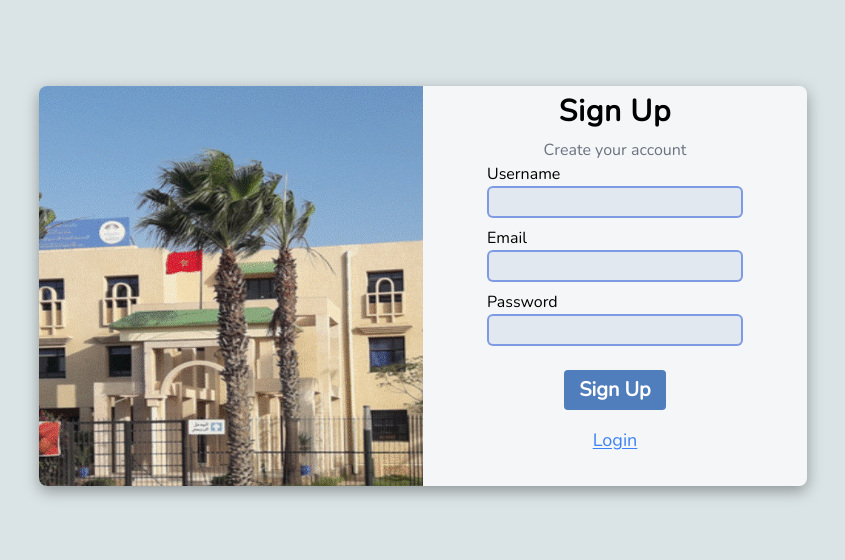
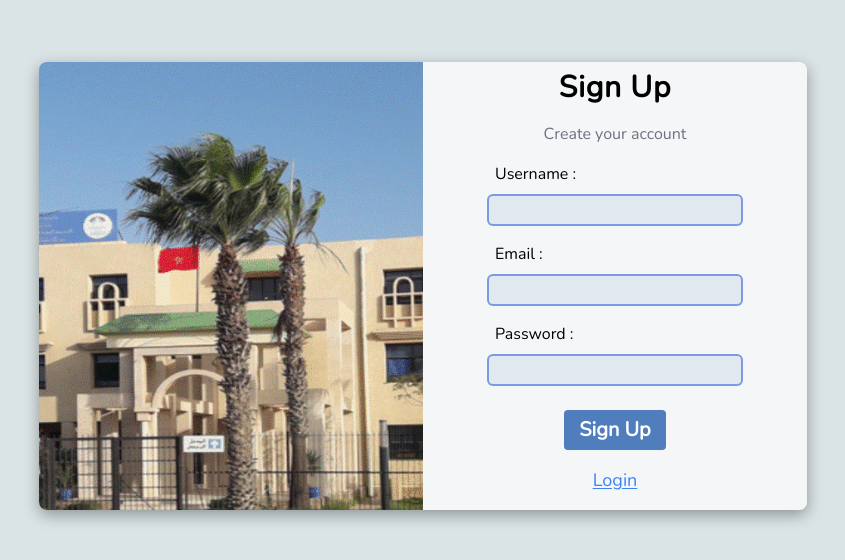
Before and after one commit to abderrahmane0402/BiblioEsts, a Next.js app: page /signUp in a window 1280 px wide. Shown: the part 114-674 px from the top of the page, without its empty margins (217-1062 px from the left). Built offline with nearby package versions, Linux system fonts and the light colour scheme.

Commit message:
simple modification in addLivre

```diff
--- a/src/app/(login)/signUp/page.tsx
+++ b/src/app/(login)/signUp/page.tsx
@@ -30,7 +30,7 @@ const Sign_Up: FC<Sign_UpProps> = ({}) => {
         >
           <f.FormField name="username">
             <div className="flex justify-between">
-              <f.FormLabel>Username</f.FormLabel>
+              <f.FormLabel>Username :</f.FormLabel>
               <f.FormMessage match={"valueMissing"}>
                 saisir votre username
               </f.FormMessage>
@@ -50,7 +50,7 @@ const Sign_Up: FC<Sign_UpProps> = ({}) => {
           </f.FormField>
           <f.FormField name="email">
             <div className="flex justify-between">
-              <f.FormLabel>Email</f.FormLabel>
+              <f.FormLabel>Email :</f.FormLabel>
               <f.FormMessage match={"valueMissing"}>
                 saisir votre email
               </f.FormMessage>
@@ -70,7 +70,7 @@ const Sign_Up: FC<Sign_UpProps> = ({}) => {
           </f.FormField>
           <f.FormField name="pass">
             <div className="flex justify-between">
-              <f.FormLabel>Password</f.FormLabel>
+              <f.FormLabel>Password :</f.FormLabel>
               <f.FormMessage match={"tooShort"}>
                 minimum 8 caractere
               </f.FormMessage>
--- a/src/app/(main)/(addDocs)/addLivre/page.tsx
+++ b/src/app/(main)/(addDocs)/addLivre/page.tsx
@@ -128,6 +128,29 @@ const page = () => {
               />
             </f.FormControl>
           </f.FormField>
+      {/* page de garde */}
+      <f.FormField name="page_garde" className="w-full">
+            <div className="w-full">
+                <Header size={"md"}>Page de garde :</Header>
+              <f.FormMessage match={"valueMissing"}>
+                Entrer l{"'"}page de garde
+              </f.FormMessage>
+              <f.FormMessage match={"typeMismatch"}>
+                entrer l{"'"}page de garde valide
+              </f.FormMessage>
+            </div>
+            <f.FormControl asChild>
+              <Input
+                className="h-12"
+                name="page_garde"
+                type="file"
+                // onChange={(e) => setEmail(e.target.value)}
+                maxLength={50}
+                required
+              />
+            </f.FormControl>
+          </f.FormField>
+
           {/* Observation */}
           <f.FormField name="observation" className="w-full">
             <div className="w-full">
@@ -152,33 +175,13 @@ const page = () => {
                 cols={50}
                 rows={5}
                 name="observation"
-                className="h-10 w-full bg-slate-200 border-2 border-blue-700/50 hover:border-blue-700  focus:border-blue-700 focus:outline-none rounded-md p-2 font-thin text-lg max-h-32"
+                className="h-10 w-full bg-slate-200 border-2 border-blue-700/50 hover:border-blue-700  focus:border-blue-700 focus:outline-none rounded-md p-2 font-thin text-lg max-h-[120px]"
                 required
               />
             </f.FormControl>
           </f.FormField>
-          {/* page de garde */}
-          <f.FormField name="page_garde" className="w-full">
-            <div className="w-full">
-                <Header size={"md"}>Page de garde :</Header>
-              <f.FormMessage match={"valueMissing"}>
-                Entrer l{"'"}page de garde
-              </f.FormMessage>
-              <f.FormMessage match={"typeMismatch"}>
-                entrer l{"'"}page de garde valide
-              </f.FormMessage>
-            </div>
-            <f.FormControl asChild>
-              <Input
-                className="h-12"
-                name="page_garde"
-                type="file"
-                // onChange={(e) => setEmail(e.target.value)}
-                maxLength={50}
-                required
-              />
-            </f.FormControl>
-          </f.FormField>
+
+
         </div>
       </div>
       <footer className="flex justify-center items-center py-12">
--- a/src/components/ui/Input.tsx
+++ b/src/components/ui/Input.tsx
@@ -3,7 +3,7 @@ import { VariantProps, cva } from "class-variance-authority";
 import { FC } from "react";
 
 const InputVariants = cva(
-    "h-8 w-full bg-slate-200 border-2 border-blue-700/50 hover:border-blue-700  focus:border-blue-700 focus:outline-none rounded-md  font-thin text-lg"
+    "h-8 w-full bg-slate-200 border-2 border-blue-700/50 hover:border-blue-700  focus:border-blue-700 focus:outline-none rounded-md p-2 font-thin text-lg"
 );
 
 interface InputProps
--- a/src/components/ui/Paragraph.tsx
+++ b/src/components/ui/Paragraph.tsx
@@ -3,7 +3,7 @@ import { VariantProps, cva } from "class-variance-authority"
 import { type } from "os"
 import { FC, ParamHTMLAttributes } from "react"
 
-const ParagraphVariants = cva("font-normal flex items-center", {
+const ParagraphVariants = cva("font-normal p-2 items-center", {
   variants: {
     type: {
       sub_title: "text-gray-500",
```
